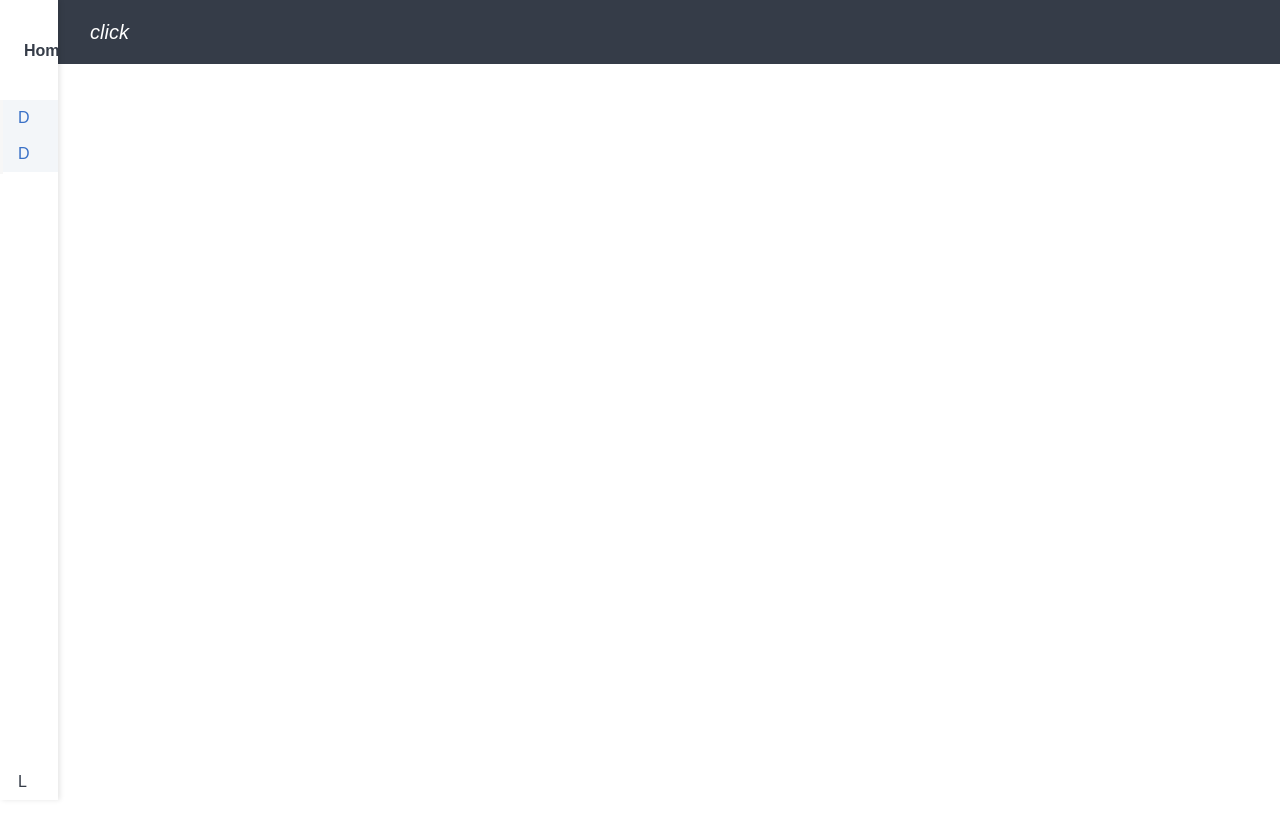
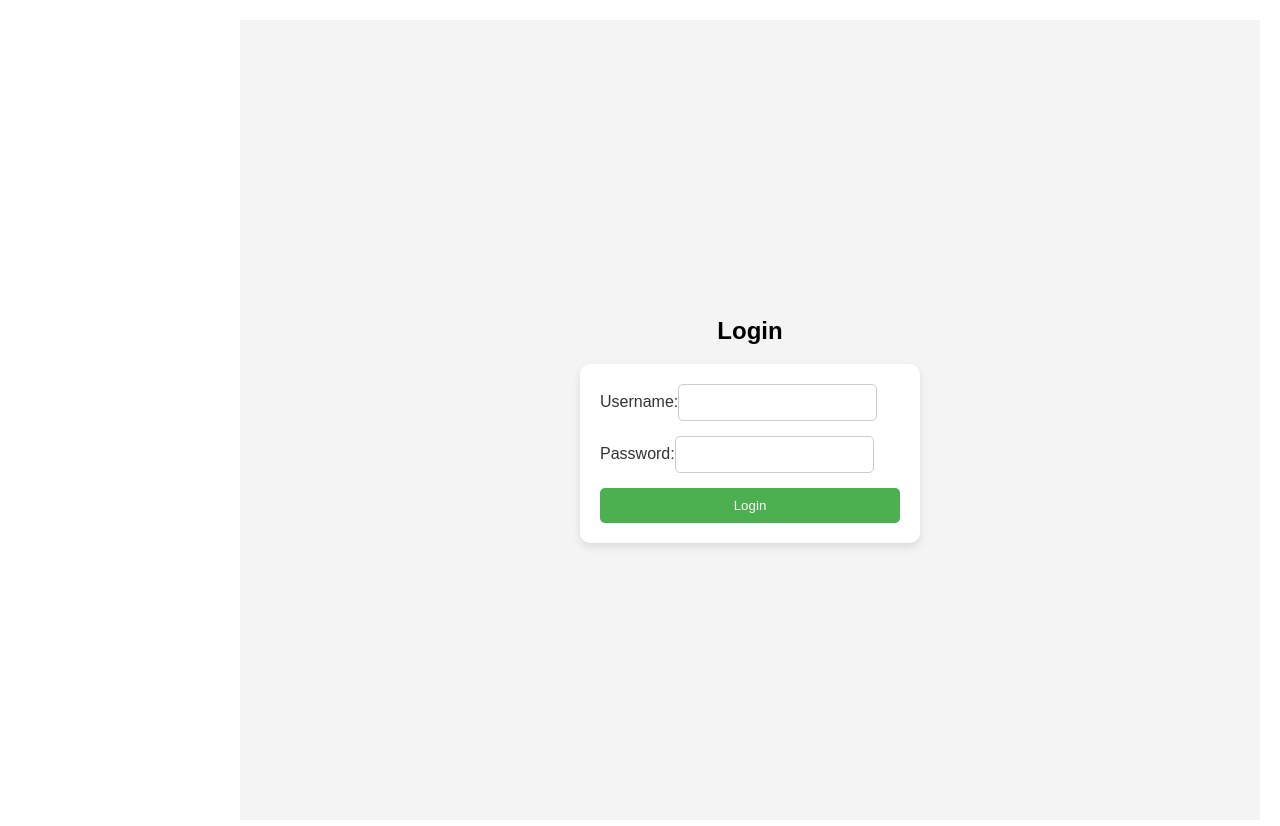
Before and after one commit to vaibhaviupreti/collapsable-sidebar-dashboard, a React (Create React App) app: page /login in a window 1280 px wide. Shown: the top 826 px of the page. Before the commit the page ends 800 px from the top, so only its background shows below. Built offline with nearby package versions, Linux system fonts and the light colour scheme.

Commit message:
new solution for sidebar

```diff
--- a/package.json
+++ b/package.json
@@ -3,9 +3,6 @@
   "version": "0.1.0",
   "private": true,
   "dependencies": {
-    "@fortawesome/fontawesome-svg-core": "^6.5.2",
-    "@fortawesome/free-solid-svg-icons": "^6.5.2",
-    "@fortawesome/react-fontawesome": "^0.2.2",
     "@testing-library/jest-dom": "^5.17.0",
     "@testing-library/react": "^13.4.0",
     "@testing-library/user-event": "^13.5.0",
--- a/src/App.css
+++ b/src/App.css
@@ -32,8 +32,7 @@
   padding-left: 5px;
 }
 .content {
-  /* margin-left: 220px; */
-  margin-left: 260px;
+  margin-left: 220px;
   padding: 20px;
   /* width: calc(100% - 220px); */
   transition: margin-left 0.3s, width 0.3s;
@@ -41,10 +40,6 @@
 
 .content.collapsed {
   margin-left: 60px;
-  width: calc(100% - 60px);
-}
-.content-collapsed {
-  margin-left: 40px;
   width: calc(100% - 60px);
 }
 
--- a/src/App.js
+++ b/src/App.js
@@ -2,19 +2,13 @@ import React, { useState } from "react";
 import { BrowserRouter as Router } from "react-router-dom";
 import "./App.css";
 import AppContent from "./appcontent";
-import Sidebar from './components/sidebar'; // Import Sidebar here
 
 function App() {
   const [isSidebarCollapsed, setIsSidebarCollapsed] = useState(false);
 
-  const handleSidebarToggle = () => {
-    setIsSidebarCollapsed(!isSidebarCollapsed);
-  };
-
   return (
     <Router>
       <div className="App">
-        <Sidebar isSidebarCollapsed={isSidebarCollapsed} handleSidebarToggle={handleSidebarToggle} />
         <AppContent isSidebarCollapsed={isSidebarCollapsed} />
       </div>
     </Router>
--- a/src/appcontent.jsx
+++ b/src/appcontent.jsx
@@ -1,27 +1,28 @@
 import React from 'react';
-import { Route, Routes, useLocation } from 'react-router-dom';
+import { BrowserRouter as Router, Route, Routes, useLocation } from 'react-router-dom';
 import './App.css';
+import Sidebar from './components/sidebar';
 import Home from './components/home';
 import About from './components/about';
+import Header from './components/header';
 import Login from './pages/login';
-import Dashboard from './components/dashboard';
 
-const AppContent = ({ isSidebarCollapsed }) => {
+const AppContent = ({isSidebarCollapsed}) => {
     const location = useLocation();
     const isLoginRoute = location.pathname === '/login';
 
     return (
         <>
-            {!isLoginRoute && <div className={`content ${isSidebarCollapsed ? 'collapsed' : ''}`}>
+        {!isLoginRoute && <Header />}
+        {!isLoginRoute && <Sidebar />}
+        <div className={`content ${isSidebarCollapsed ? 'collapsed' : ''}`}>
             <Routes>
                 <Route path="/" element={<Home />} />
                 <Route path="/about" element={<About />} />
                 <Route path="/login" element={<Login />} />
-                    <Route path="/dashboard" element={<Dashboard />} />
             </Routes>
-            </div>}
+        </div>
     </>
     );
 };
-
-export default AppContent;
+export default AppContent
--- a/src/components/dashboard.jsx
+++ /dev/null
@@ -1,13 +0,0 @@
-import React from 'react';
-import '../css/about.css';
-
-const Dashboard = () => {
-    return (
-        <div className="about">
-            <h2>Dashboard</h2>
-            <p>This is the Dashboard section.</p>
-        </div>
-    );
-};
-
-export default Dashboard;
--- a/src/components/sidebar.jsx
+++ b/src/components/sidebar.jsx
@@ -2,51 +2,23 @@ import React, { useState } from 'react';
 import { Link } from 'react-router-dom';
 import '../css/sidebar.css';
 
-const Sidebar = ({ isSidebarCollapsed, handleSidebarToggle }) => {
-    const [show, setShow] = useState(isSidebarCollapsed);
+const Sidebar = () => {
+    const [isCollapsed, setIsCollapsed] = useState(false);
 
     const toggleSidebar = () => {
-        setShow(!show);
-        handleSidebarToggle();
+        setIsCollapsed(!isCollapsed);
     };
 
     return (
-        <main className={show ? 'space-toggle' : null}>
-            <header className={`header ${show ? 'space-toggle' : null}`}>
-                <div className='header-toggle' onClick={toggleSidebar}>
-                    <i className={`fas fa-bars ${show ? 'fa-solid fa-xmark' : null}`}>click</i>
-                </div>
-            </header>
-
-            <aside className={`sidebar ${show ? 'show' : null}`}>
-                <nav className='nav'>
-                    <div>
-                        <Link to='/' className='nav-logo'>
-                            <i className={`fas fa-home-alt nav-logo-icon`}></i>
-                            <span className='nav-logo-name'>H</span>
-                            <span className='nav-logo-name'>Homepage</span>
-                        </Link>
-
-                        <div className='nav-list'>
-                            <Link to='/dashboard' className='nav-link active'>
-                                <span className='nav-link-name'>D</span>
-                                <span className='nav-link-name'>Dashboard</span>
-                            </Link>
-                            <Link to='/about' className='nav-link active'>
-                                <span className='nav-link-name'>D</span>
-                                <span className='nav-link-name'>About us</span>
-                            </Link>
-                            {/* more links ..... */}
-                        </div>
-                    </div>
-
-                    <Link to='/logout' className='nav-link'>
-                        <span className='nav-link-name'>L</span>
-                        <span className='nav-link-name'>Logout</span>
-                    </Link>
-                </nav>
-            </aside>
-        </main>
+        <aside className={`sidebar ${isCollapsed ? 'collapsed' : ''}`}>
+            <div className="toggle-btn" onClick={toggleSidebar}>
+                {isCollapsed ? '➡️' : '⬅️'}
+            </div>
+            <ul>
+                <li><Link to="/">Home</Link></li>
+                <li><Link to="/about">About</Link></li>
+            </ul>
+        </aside>
     );
 };
 
--- a/src/css/sidebar.css
+++ b/src/css/sidebar.css
@@ -1,4 +1,4 @@
-/* .sidebar {
+.sidebar {
     background-color: #f4f4f4;
     width: 200px;
     height: 100vh;
@@ -14,174 +14,4 @@
 
 .sidebar ul li {
     margin: 20px 0;
-} */
-:root {
-    --header-height: 3rem;
-    --nav-width: 58px;
-    --first-color: #ffffff;
-    --first-color-alt: #353C48;
-    --grey-color: #353C48;
-    --white-color: #F7F7F7;
-    --blue-link: #3A71C7;
-    --hover-grey: #F7F7F7;
-    --link-active: #F3F6F9;
-  }
-
-  * {
-    margin: 0;
-    padding: 0;
-    box-sizing: border-box;
-  }
-
-  a {
-    text-decoration: none;
-  }
-
-  ul {
-    list-style: none;
-  }
-
-  main {
-    position: relative;
-    margin: var(--header-height) 0 0 0;
-    padding: 0 1rem;
-    font-size: 1rem;
-    font-family: 'Nunito Sans', sans-serif;
-    transition: 0.5s;
-    /* transition: margin-left 0.3s,width 0.3s; */
-
-  }
-
-  .header {
-    position: fixed;
-    top: 0;
-    left: 0;
-    height: var(--header-height);
-    width: 100%;
-    display: flex;
-    justify-content: space-between;
-    align-items: center;
-    /* background-color: var(--white-color); */
-    background-color: #353C48;
-    padding: 0 1rem;
-    transition: 0.5s;
-    /* transition: margin-left 0.3s,width 0.3s; */
-  }
-
-  .header-toggle {
-    font-size: 1.25rem;
-    cursor: pointer;
-    color: var(--first-color);
-  }
-
-  .sidebar {
-    position: fixed;
-    top: 0;
-    left: -30%;
-    height: 100vh;
-    width: var(--nav-width);
-    background-color: var(--first-color);
-    padding-top: 1rem;
-    transition: 0.5s ;
-    /* transition: margin-left 0.3s,width 0.3s; */
-  }
-
-  .nav {
-    display: flex;
-    flex-direction: column;
-    justify-content: space-between;
-    overflow: hidden;
-    height: 100%;
-    /* box-shadow: 0.3px 5px 0.2px #fbfafa; */
-  }
-
-  .nav-logo,
-  .nav-link {
-    display: grid;
-    grid-template-columns: max-content max-content;
-    column-gap: 2rem;
-    padding: 0.5rem 0 0.5rem 1.5rem;
-  }
-
-  .nav-logo {
-    margin-bottom: 2rem;
-  }
-
-  .nav-logo-icon {
-    font-size: 1.25rem;
-    color: var(--grey-color);
-    cursor: pointer;
-  }
-
-  .nav-logo-name {
-    font-weight: 700;
-    color: var(--grey-color);
-  }
-
-  .nav-link {
-    position: relative;
-    color: var(--first-color-alt);
-    /* transition: margin-left 0.3s,width 0.3s; */
-    transition: 0.5s;
-    padding: 9px 9px 9px 18px;
-    /* margin-bottom: 1.5rem; */
-  }
-
-  .nav-link:hover {
-    /* color: var(--white-color); */
-    background-color: rgba(0, 0, 0, 0.1);
-    background-color: var(--hover-grey);
-  }
-
-  .active {
-    color: var(--blue-link);
-    /* background-color: rgba(0, 0, 0, 0.1); */
-    background-color: var(--link-active);
-  }
-
-  .active::before {
-    content: '';
-    position: absolute;
-    left: 0;
-    top: 0;
-    height: 38px;
-    width: 3px;
-    background-color: var(--white-color);
-    transition: 0.5s;
-    /* transition: margin-left 0.3s,width 0.3s; */
-  }
-
-  .show {
-    left: 0;
-  }
-
-  .space-toggle {
-    padding-left: calc(var(--nav-width) + 1rem);
-    /* background-color: #3A71C7; */
-    /* height: 100vh; */
-  }
-
-  @media screen and (min-width: 768px) {
-    main {
-      margin: calc(var(--header-height) + 1rem) 0 0 0;
-      padding: 0 1rem 0 calc(var(--nav-width) + 2rem);
-    }
-
-    .header {
-      height: calc(var(--header-height) + 1rem);
-      padding-left: calc(var(--nav-width) + 2rem);
-    }
-
-    .sidebar {
-      left: 0;
-      padding: 1rem 0 0 0;
-    }
-
-    .show {
-      width: calc(var(--header-height) + 210px);
-    }
-
-    .space-toggle {
-      padding-left: calc(var(--nav-width) + 228px);
-    }
-  }
+}
```
Also changed, not shown: 1 other file (tests, documents, lock files or other folders). Lines whose indentation alone changed are shown as unchanged.
